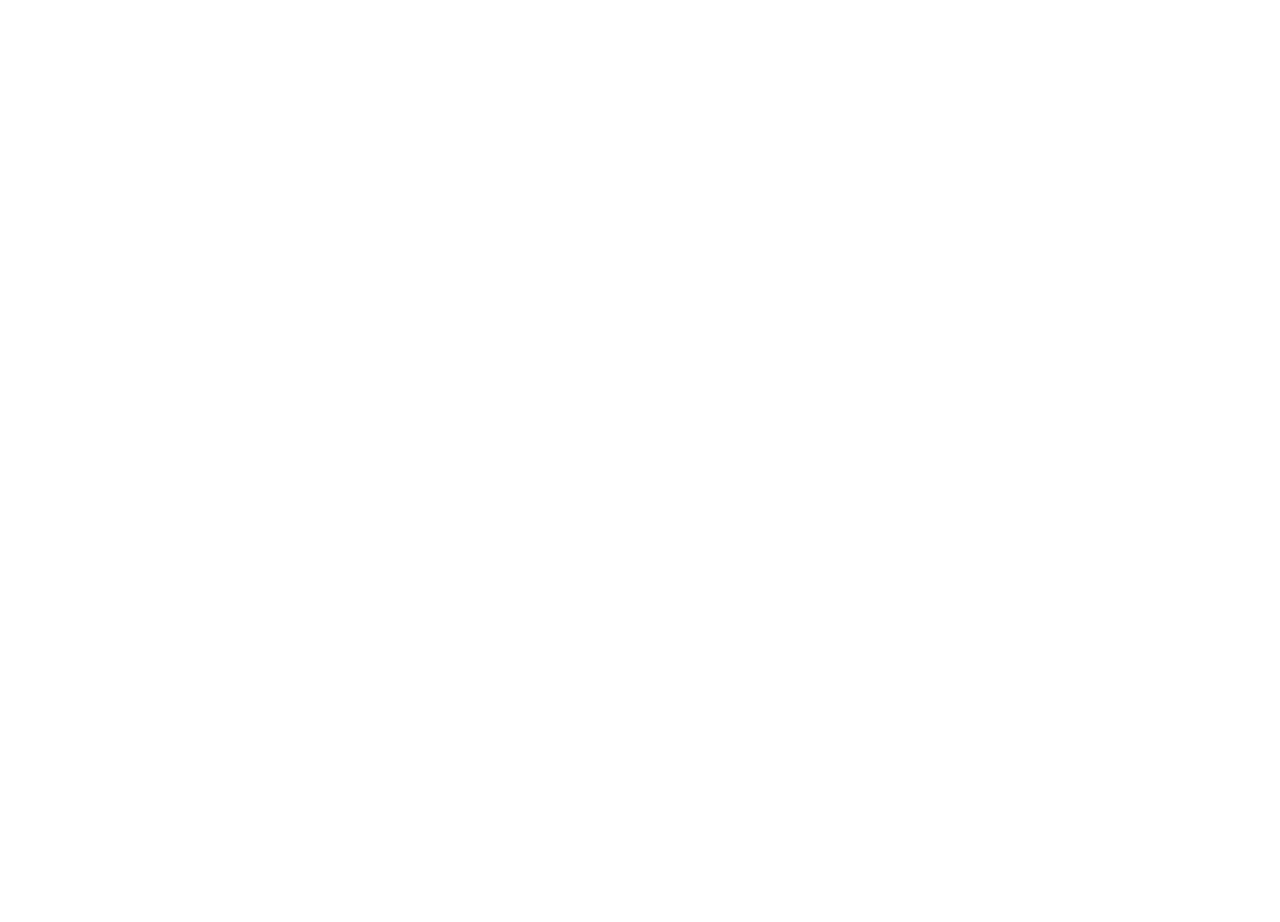
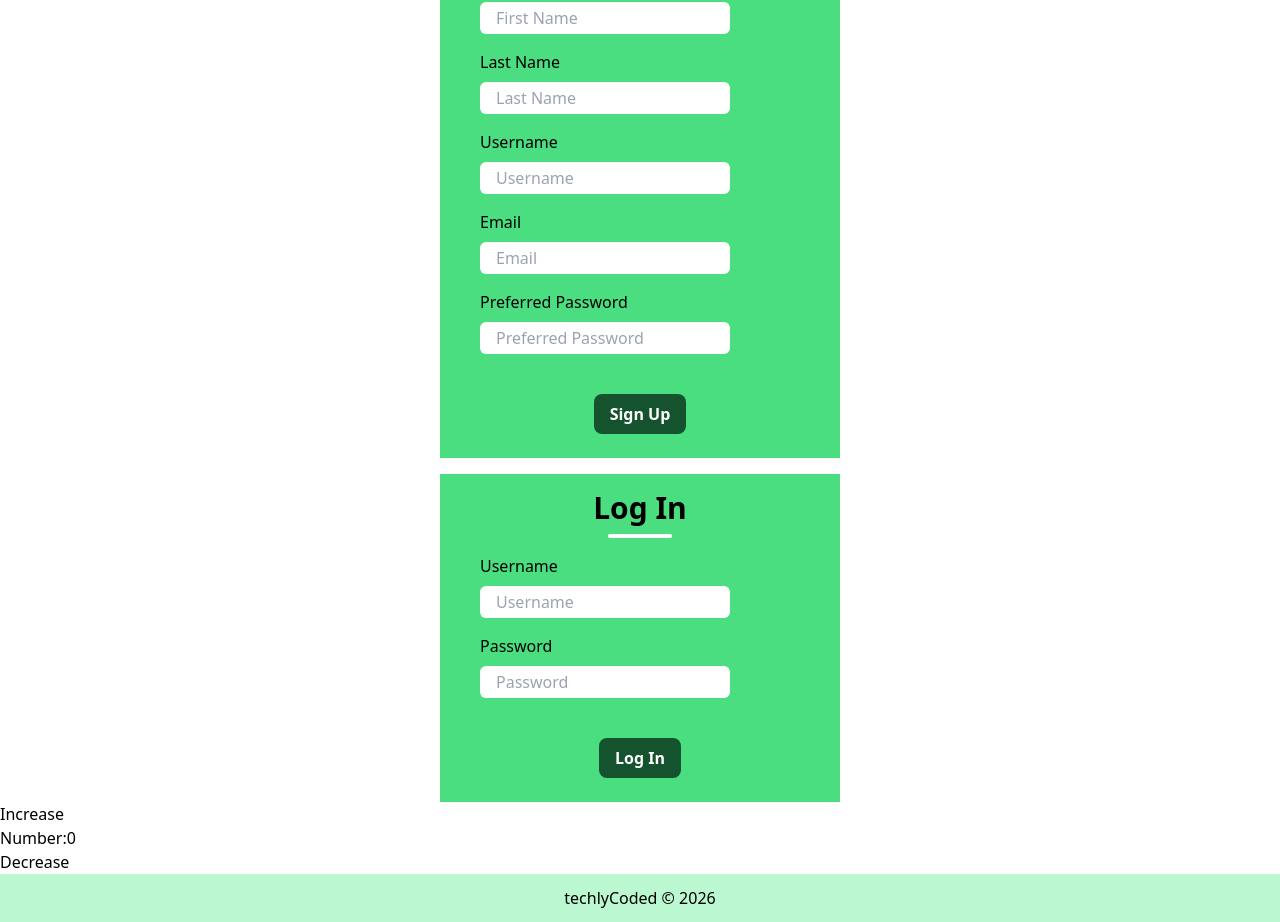
Before and after one commit to SIRBOLU/Soccer-Quiz-App, a React (Vite) app: page / in a window 1280 px wide. Shown: the part 858-1780 px from the top of the page. Before the commit the page ends 800 px from the top, so only its background shows below. Built offline with nearby package versions, Linux system fonts and the light colour scheme.

Commit message:
log in and sign up form

```diff
--- a/src/App.jsx
+++ b/src/App.jsx
@@ -1,7 +1,17 @@
 import "./App.css";
+import { useState } from "react";
 // import "./index.css";
 
 function App() {
+  const [increase, setIncrease] = useState(0);
+  const [displayLogIn, setDisplayLogIn] = useState(false);
+
+  const handleIncrease = () => {
+    setIncrease(increase + 1);
+  };
+  const handleDecrease = () => {
+    setIncrease(increase - 1);
+  };
   return (
     <>
       {/* <header className="flex justify-between bg-green-900 w-[100%] h-14 px-4 py-4 ">
@@ -87,14 +97,18 @@
             Welcome to Soccer Quiz Game
           </h1>
           <h2 className="text-white italic text-center px-4 pt-2 lg:text-3xl md:text-2xl text-md">
-            Test Your Knowledge About This Game of Soccer
+            Test Your Knowledge About The Game of Soccer
           </h2>
+
+          {/* SIGN IN */}
           <h3 className="text-white pt-6 pb-3">
             Don't have an account?
             <button className="bg-white text-green-900 font-semibold px-2 py-1 ml-2 rounded-lg hover:bg-green-900 hover:text-white hover:border-2 border-white">
               Sign Up
             </button>
           </h3>
+
+          {/* LOG IN */}
           <h3 className="text-white">
             Already have an account?
             <button className="bg-white text-green-900 font-semibold px-2 py-1 ml-2 rounded-lg hover:bg-green-900 hover:text-white hover:border-2 border-white">
@@ -103,6 +117,93 @@
           </h3>
         </div>
       </section>
+      {/* SIGN UP FORM */}
+      <div className="bg-green-400 w-[400px] m-auto mt-4">
+        <h1 className="text-center text-3xl pt-4 pb-2 font-bold">Sign Up</h1>
+        <div className="w-16 h-1 bg-white m-auto mb-4 rounded-lg"></div>
+        <form
+          className="flex flex-col items-left w-[200px] pl-10 pb-6"
+          action=""
+        >
+          <label className="" htmlFor="">
+            First Name
+          </label>
+          <input
+            className="w-[250px] rounded-md p-1 pl-4 mt-2 mb-4"
+            type="text"
+            placeholder="First Name"
+          />
+          <label htmlFor="">Last Name</label>
+          <input
+            className="w-[250px] rounded-md p-1 pl-4 mt-2 mb-4"
+            type="text"
+            placeholder="Last Name"
+          />
+          <label htmlFor="">Username</label>
+          <input
+            className="w-[250px] rounded-md p-1 pl-4 mt-2 mb-4"
+            type="text"
+            placeholder="Username"
+          />
+          <label htmlFor="">Email</label>
+          <input
+            className="w-[250px] rounded-md p-1 pl-4 mt-2 mb-4"
+            type="email"
+            placeholder="Email"
+          />
+          <label htmlFor="">Preferred Password</label>
+          <input
+            className="w-[250px] rounded-md p-1 pl-4 mt-2 mb-4"
+            type="password"
+            placeholder="Preferred Password"
+          />
+        </form>
+        <div className="w-[400px] flex justify-center">
+          <button
+            className="bg-green-900 text-white p-2 rounded-lg hover:text-green-800 hover:bg-white mb-6 font-semibold pl-4 pr-4"
+            type="submit"
+          >
+            Sign Up
+          </button>
+        </div>
+      </div>
+
+      {/* LOG IN FORM */}
+
+      <div className="bg-green-400 w-[400px] m-auto mt-4">
+        <h1 className="text-center text-3xl pt-4 pb-2 font-bold">Log In</h1>
+        <div className="w-16 h-1 bg-white m-auto mb-4 rounded-lg"></div>
+        <form
+          className="flex flex-col items-left w-[200px] pl-10 pb-6"
+          action=""
+        >
+          <label htmlFor="">Username</label>
+          <input
+            className="w-[250px] rounded-md p-1 pl-4 mt-2 mb-4"
+            type="text"
+            placeholder="Username"
+          />
+          <label htmlFor="">Password</label>
+          <input
+            className="w-[250px] rounded-md p-1 pl-4 mt-2 mb-4"
+            type="password"
+            placeholder="Password"
+          />
+        </form>
+        <div className="w-[400px] flex justify-center">
+          <button
+            className="bg-green-900 text-white p-2 pl-4 pr-4 rounded-lg hover:text-green-800 hover:bg-white mb-6 font-semibold"
+            type="submit"
+          >
+            Log In
+          </button>
+        </div>
+      </div>
+
+      {/* UseState */}
+      <button onClick={handleIncrease}>Increase</button>
+      <p>Number:{increase} </p>
+      <button onClick={handleDecrease}>Decrease</button>
 
       <footer className="text-center bg-green-200 p-3 h-full">
         techlyCoded &copy; 2026
```
